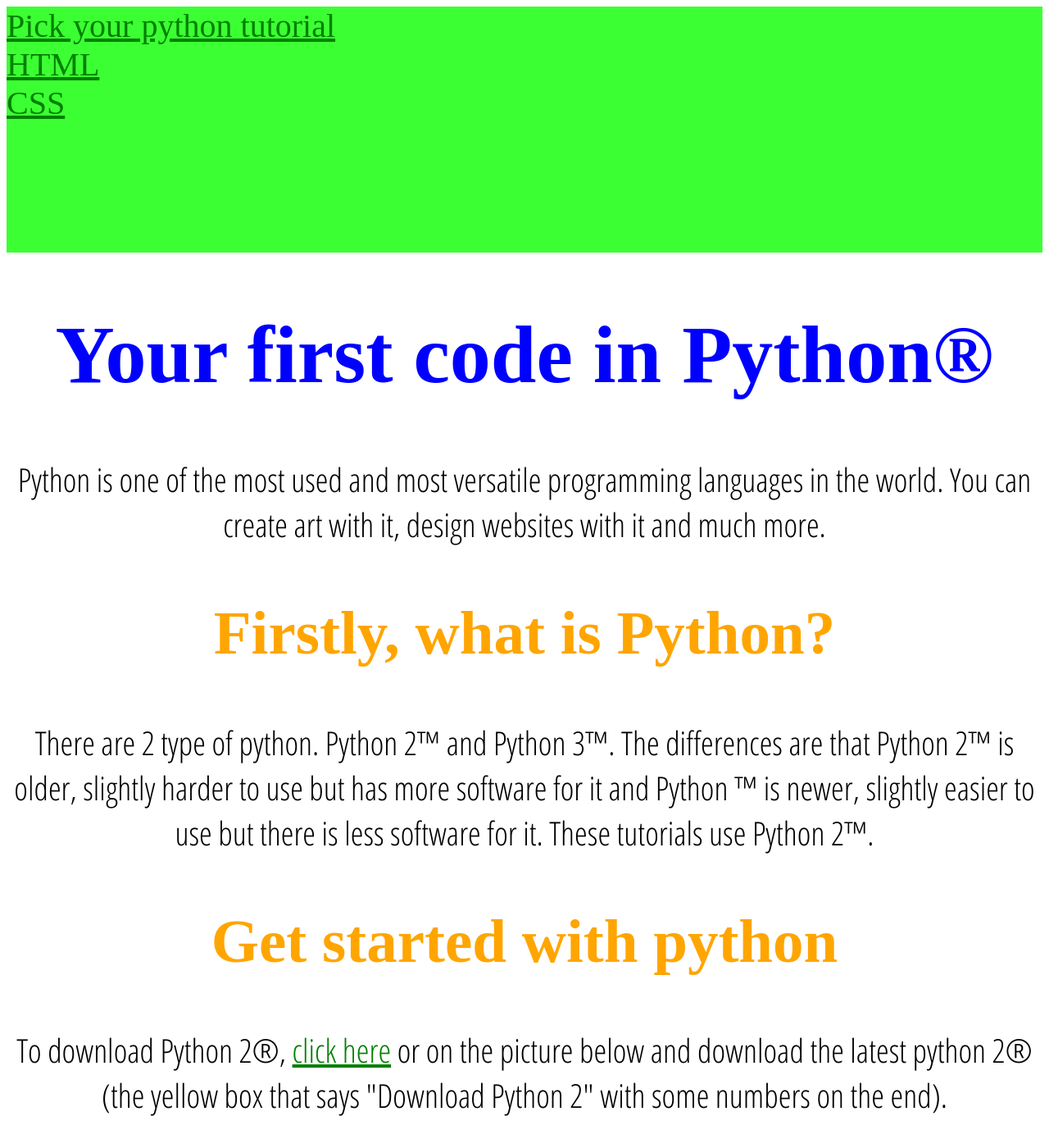
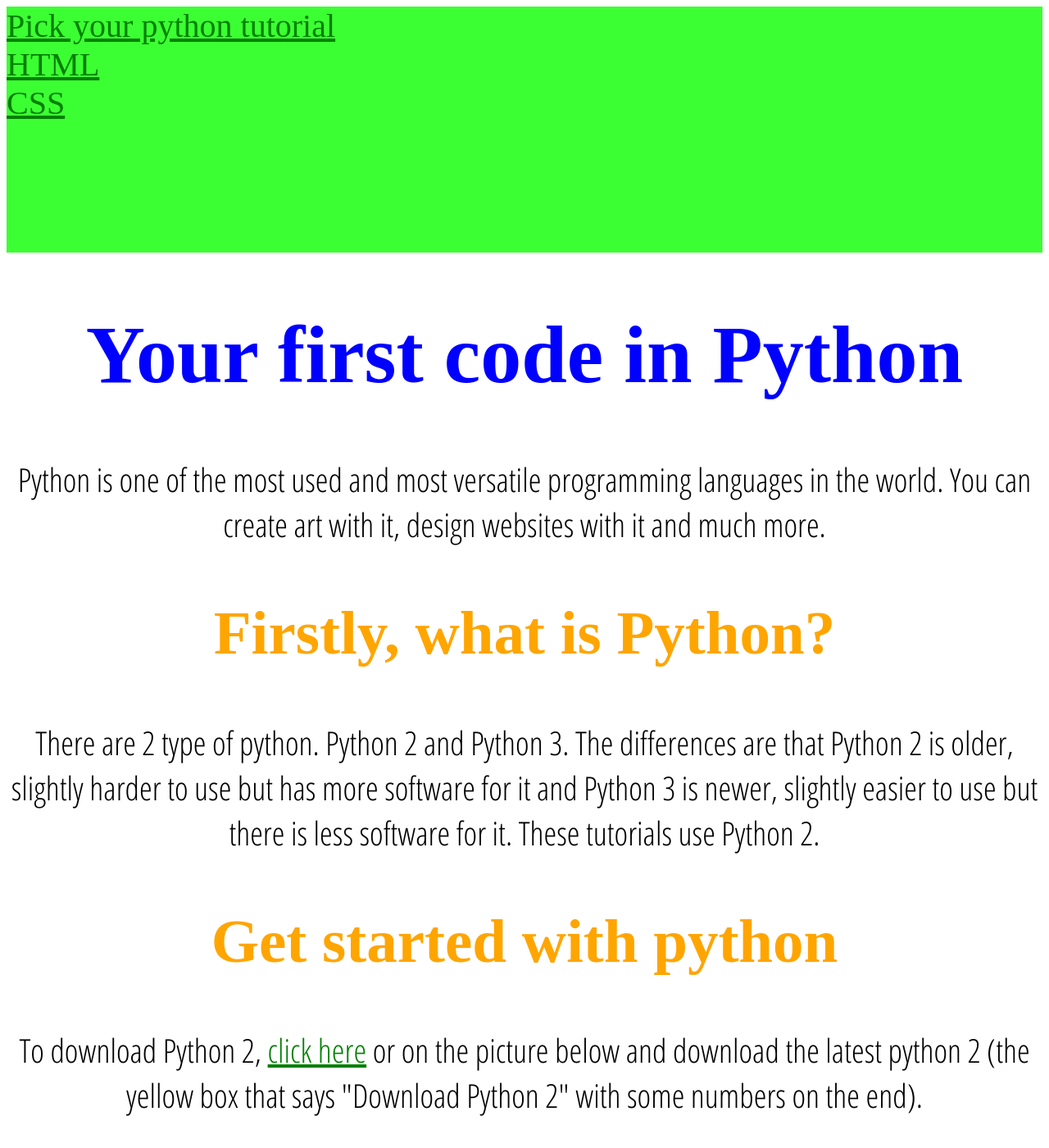
Before and after one commit to ostephagus/how-to-code.github.io, a Jekyll site: the page python-start-page.html, which Jekyll copies as it is, in a window 1280 px wide and 1400 px high. Shown: the whole window at 82% size. Built offline with Jekyll 4.4.1, drawn with Linux system fonts in a browser that asks for light colours; some of the changed text lies outside the part shown.

Commit message:
Update python-start-page.html

```diff
--- a/python-start-page.html
+++ b/python-start-page.html
@@ -12,12 +12,12 @@
 			<a href="html-page.html">HTML</a><br />
 			<a href="css-page.html">CSS</a><br />
     </div>
-    <h1 class="page-title">Your first code in Python&reg;</h1>
+    <h1 class="page-title">Your first code in Python</h1>
 	  <p>Python is one of the most used and most versatile programming languages in the world. You can create art with it, design websites with it and much more.</p>
 	  <h2>Firstly, what is Python?</h2>
-	  <p>There are 2 type of python. Python 2&trade; and Python 3&trade;. The differences are that Python 2&trade; is older, slightly harder to use but has more software for it and Python &trade; is newer, slightly easier to use but there is less software for it. These tutorials use Python 2&trade;.</p>
+	  <p>There are 2 type of python. Python 2 and Python 3. The differences are that Python 2 is older, slightly harder to use but has more software for it and Python 3 is newer, slightly easier to use but there is less software for it. These tutorials use Python 2.</p>
 	  <h2>Get started with python</h2>
-	  <p>To download Python 2&reg;, <a href="https://www.python.org/downloads/" target="_blank">click here</a> or on the picture below and download the latest python 2&reg; (the yellow box that says "Download Python 2" with some numbers on the end).</p>
+	  <p>To download Python 2, <a href="https://www.python.org/downloads/" target="_blank">click here</a> or on the picture below and download the latest python 2 (the yellow box that says "Download Python 2" with some numbers on the end).</p>
 	  <a href="https://www.python.org/downloads/" target="_blank"><img title="The Python downloads page." alt="Sorry, we couldn't load this image. Please try again later or contact us." src="/Capture.jpg" width="600" height="450" /></a>
 	  <p>You should see a little pop-up called something along the lines of "Python Setup Wizard". Do what it tells you to do until you get a screen like the picture below.</p>
 	  <img title="The Python shell." alt="Sorry, we couldn't load this image. Please try again later or contact us." src="/Python shell.jpg" width="600" height="425" />
@@ -25,10 +25,7 @@
 	  <p>At the prompt(the <span class="prompt">&gt;&gt;&gt;</span> on the 3rd line), type <span class="code">print "Hello!"</span>
 	  <p>Under the line you just typed, it should say <span class="code">Hello!</span>
 	  <p>Wow! You just typed your first code! But what does it all mean?</p>
-	  <p>Let's break it down. The <span class="code">print</span> tells Python&trade; to put whatever is in the speech marks (the <span class="code">"</span> and <span class="code">"</span>) on the next line. You can put anything you want in between the speech marks except the backslash (\) and more speech marks.</p>
+	  <p>Let's break it down. The <span class="code">print</span> tells Python to put whatever is in the speech marks (the <span class="code">"</span> and <span class="code">"</span>) on the next line. You can put anything you want in between the speech marks except the backslash (\) and more speech marks.</p>
     <p>The next part of the tutorial is variables. <a href="/python-variables-page.html">Click here</a>.</p>
-    <footer>
-      <h4>Python&trade; is &copy; Python software foundation.</h4>
-    </footer>
   </body>
 </html>
```
